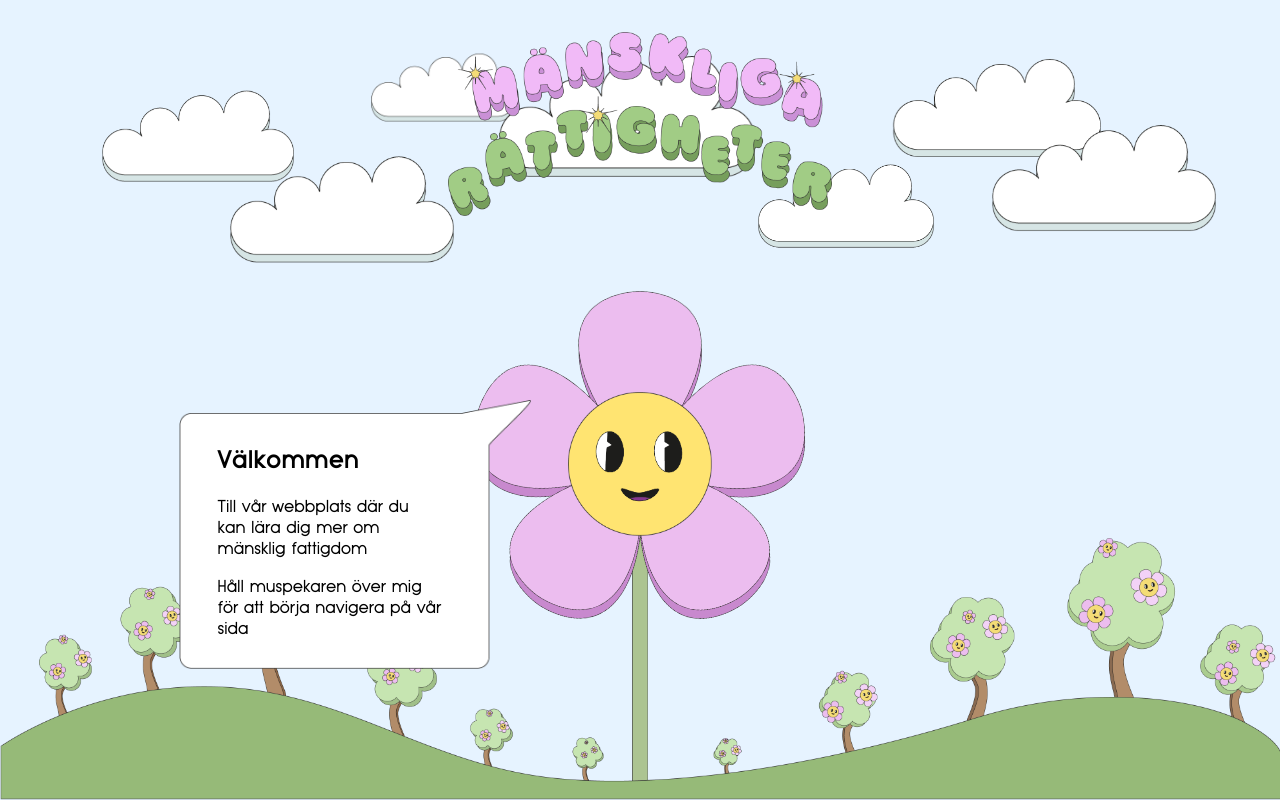
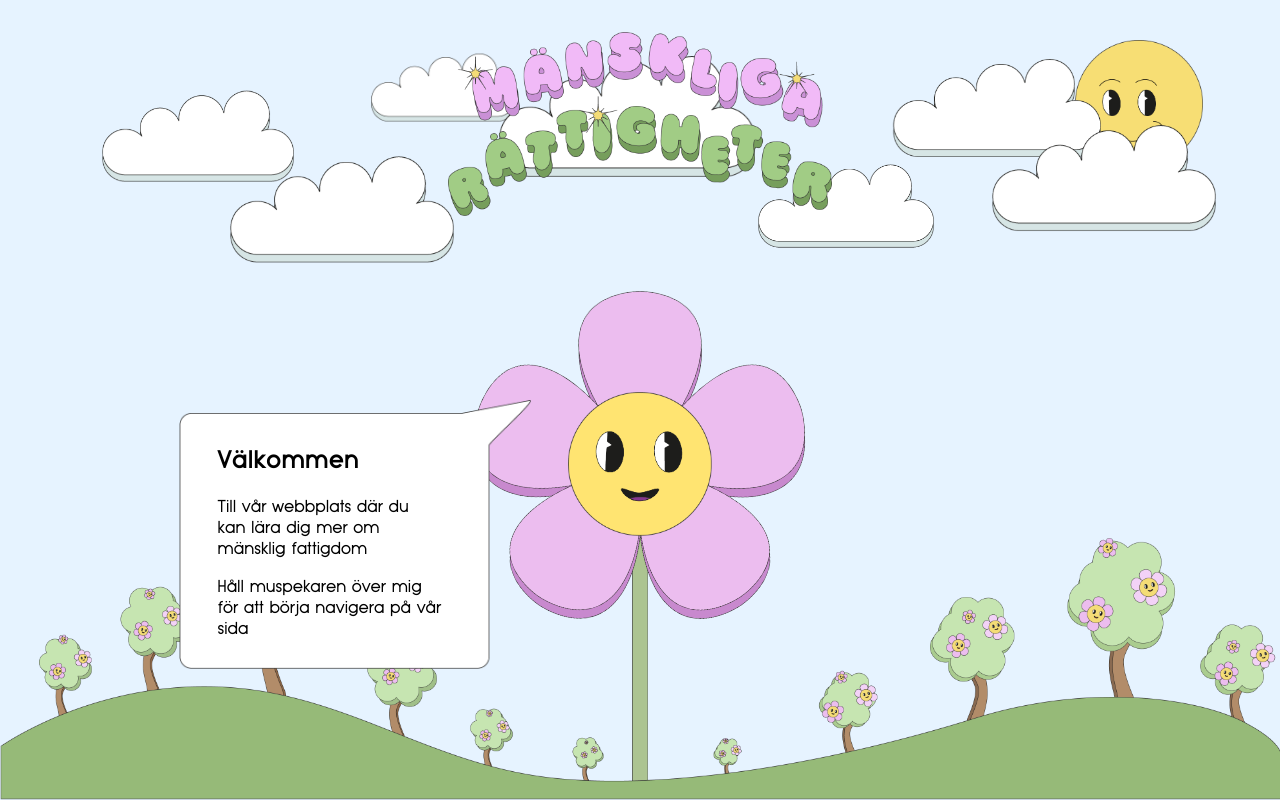
Before and after one commit to zushiiz/Projekt-Vecka, a plain HTML site: page index.html in a window 1280 px wide. Drawn offline with Linux system fonts and the light colour scheme.

Commit message:
La till solen

```diff
--- a/index.html
+++ b/index.html
@@ -16,6 +16,7 @@
 
   <img src="assets/faktiskt lägre mark.png" alt="" id="ground">
 
+  <img src="assets/Sol.png" id="sol">
 
   <img src="assets/cloudnew.png" alt="testing" id="cloud1" class="hidden">
   <img src="assets/cloudnew.png" alt="testing" id="cloud2" class="hidden">
--- a/mainpage.css
+++ b/mainpage.css
@@ -178,3 +178,12 @@ body {
   z-index: 20;
   font-size: 17px;
 }
+
+
+#sol {
+  position: absolute;
+  width: 8rem;
+  right: 6%;
+  top: 5%;
+  z-index: -9;
+}
```
Also changed, not shown: culture.html (+2 -0 lines), likebehandling.html (+2 -0 lines), rights.html (+2 -0 lines), state.html (+2 -0 lines), work.html (+2 -0 lines).
